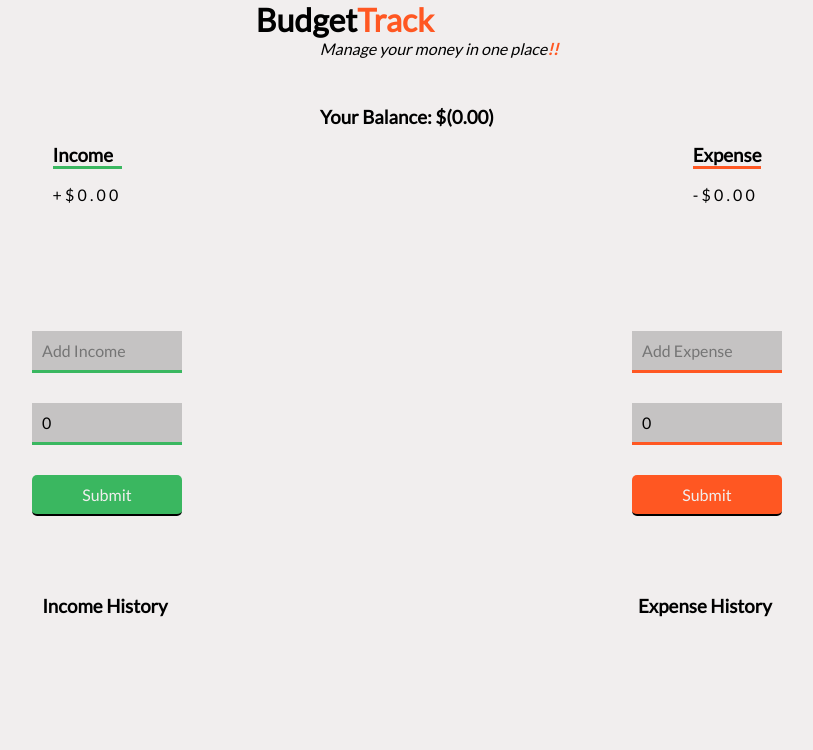
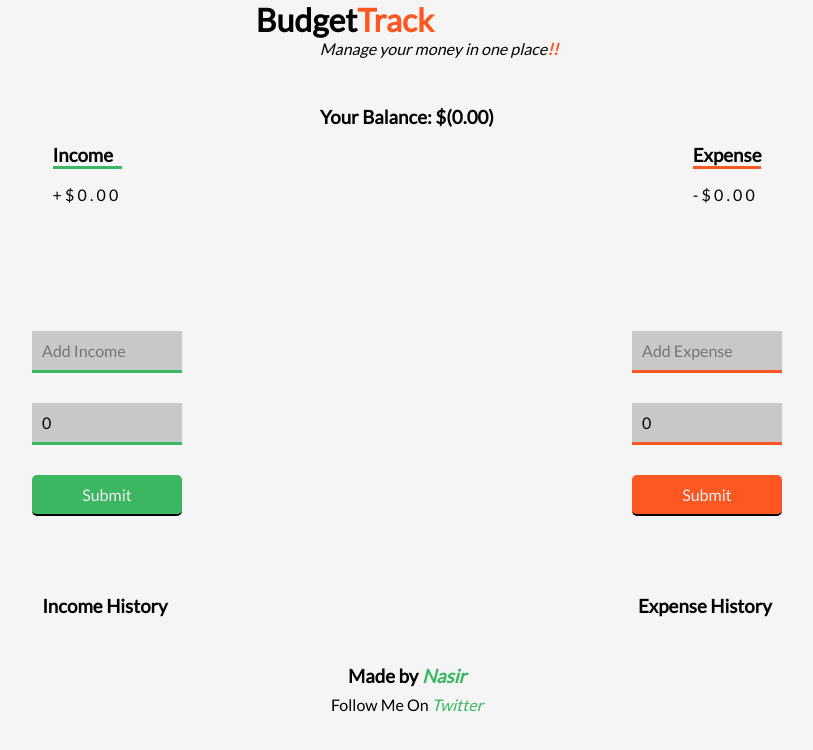
Before and after one commit to abdinaa17/BudgetTrack, a React (Create React App) app: page / in a window 1280 px wide. Shown: the top 750 px of the page, without its empty margins (233-1046 px from the left). Built offline with nearby package versions, Linux system fonts and the light colour scheme.

Commit message:
added a footer

```diff
--- a/src/App.css
+++ b/src/App.css
@@ -9,12 +9,17 @@
 ul li {
   list-style: none;
 }
+a {
+  text-decoration: none;
+  color: inherit;
+  cursor: pointer;
+}
 :root {
   --primary-clr: #3ab760;
   --secondary-clr: #ff5722;
 }
 body {
-  background-color: #f1eeee;
+  background-color: #f5f5f5;
 }
 .App {
   display: flex;
@@ -143,6 +148,21 @@ body {
   font-size: 1.2rem;
 }
 
+.footer {
+  display: flex;
+  justify-content: center;
+  align-items: center;
+  flex-direction: column;
+  width: 100%;
+  height: 5rem;
+}
+.footer h3 {
+  margin-bottom: 0.5rem;
+}
+.footer span {
+  color: var(--primary-clr);
+  font-style: italic;
+}
 @media screen and (max-width: 500px) {
   .history__container {
     flex-direction: column;
--- a/src/App.js
+++ b/src/App.js
@@ -1,5 +1,6 @@
 import './App.css';
 import Balance from './components/Balance';
+import Footer from './components/Footer';
 import Header from './components/Header';
 import Form from './Form';
 import History from './History';
@@ -12,6 +13,7 @@ function App() {
           <Balance />
           <Form />
          <History />
+         <Footer />
 
 
 
--- /dev/null
+++ b/src/components/Footer.js
@@ -0,0 +1,14 @@
+import React from 'react'
+
+const Footer = () => {
+    return (
+        <footer className='footer'>
+
+            <h3>Made by <span>Nasir</span></h3>
+            <p>Follow Me On <a href="https://twitter.com/a_nasri8" target="_blank" rel="noopener" noreferrer><span>Twitter</span></a></p>
+
+        </footer>
+    )
+}
+
+export default Footer
```
